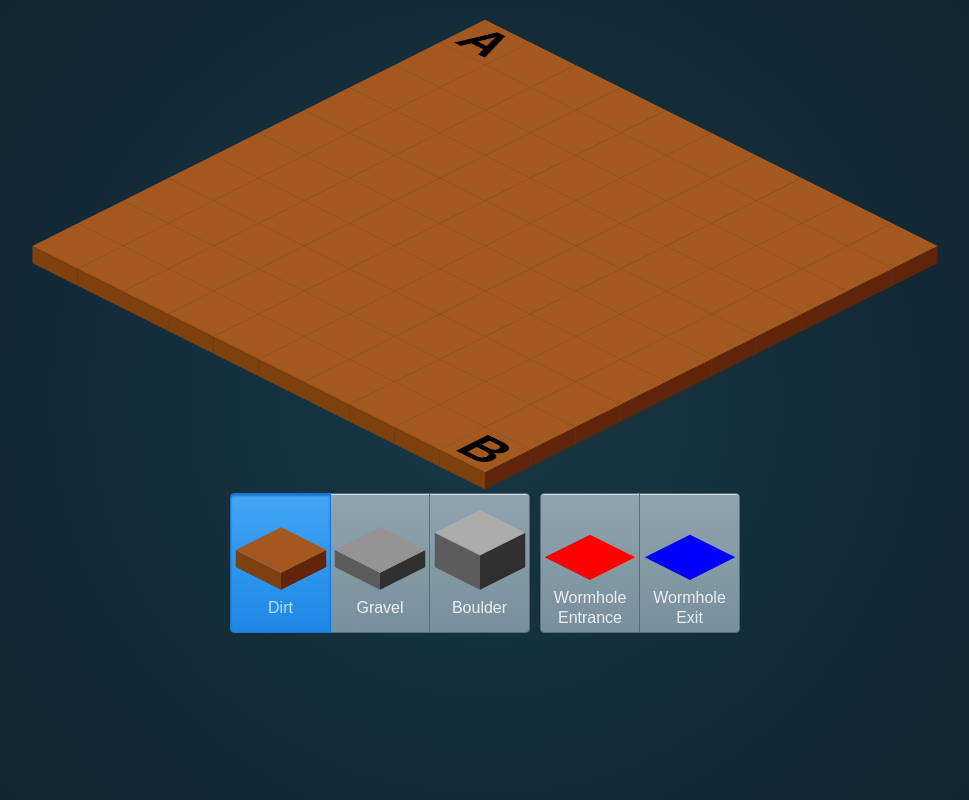
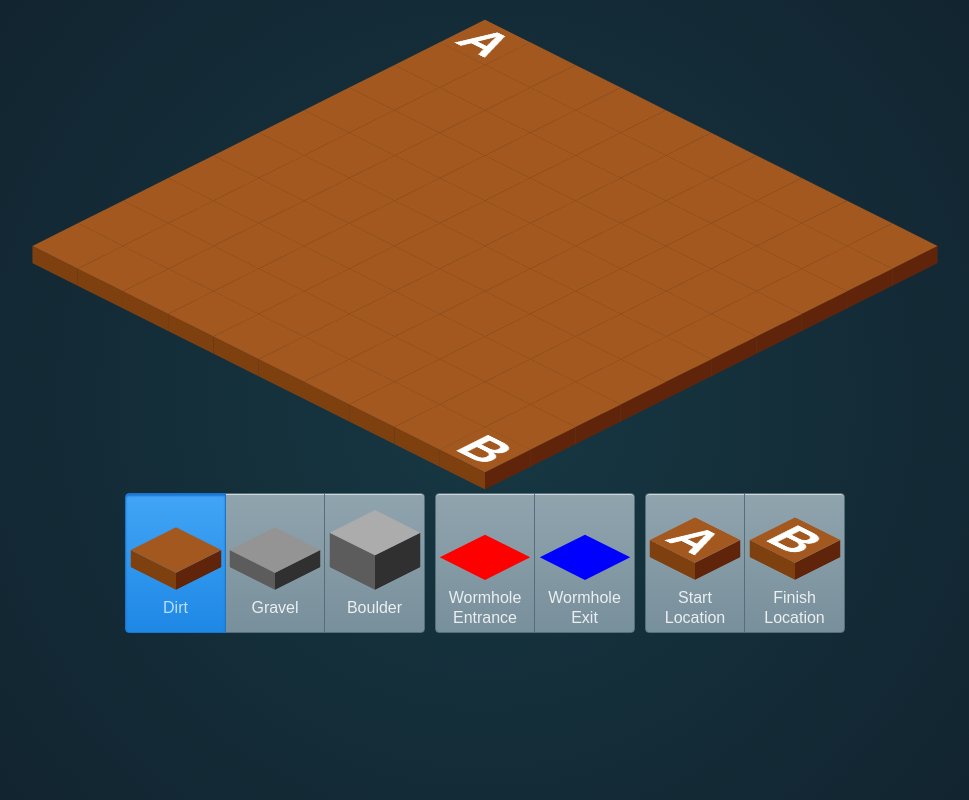
Before and after one commit to borodean/demo-pathfinder, a React (Create React App) app: page / in a window 1280 px wide. Shown: the whole page, without its empty margins (155-1124 px from the left). Built offline with nearby package versions, Linux system fonts and the light colour scheme.

Commit message:
Allow setting start / finish locations

```diff
--- a/src/components/App/index.tsx
+++ b/src/components/App/index.tsx
@@ -4,35 +4,51 @@ import { connect } from 'react-redux';
 import Grid from 'components/Grid';
 import Palette from 'components/Palette';
 import { AppState } from 'store';
-import { updateCell } from 'store/grid/actions';
+import { updateCell, updateFinish, updateStart } from 'store/grid/actions';
 import { GridState } from 'store/grid/types';
-import { selectCellType } from 'store/palette/actions';
-import { PaletteState } from 'store/palette/types';
+import { selectTool } from 'store/palette/actions';
+import {
+  FINISH_LOCATION,
+  PaletteState,
+  START_LOCATION
+} from 'store/palette/types';
 
 interface Props {
   grid: GridState;
   palette: PaletteState;
-  selectCellType: typeof selectCellType;
+  selectTool: typeof selectTool;
   updateCell: typeof updateCell;
+  updateFinish: typeof updateFinish;
+  updateStart: typeof updateStart;
 }
 
 const App: FunctionComponent<Props> = ({
   grid,
   palette,
-  selectCellType,
-  updateCell
+  selectTool,
+  updateCell,
+  updateFinish,
+  updateStart
 }) => {
   return (
     <div>
       <Grid
         finish={grid.finish}
-        onDraw={(x, y) => updateCell(x, y, palette.currentType)}
+        onDraw={(x, y) => {
+          if (palette.activeTool === START_LOCATION) {
+            updateStart(x, y);
+          } else if (palette.activeTool === FINISH_LOCATION) {
+            updateFinish(x, y);
+          } else {
+            updateCell(x, y, palette.activeTool);
+          }
+        }}
         rows={grid.rows}
         start={grid.start}
       />
       <Palette
-        currentType={palette.currentType}
-        onCellClick={selectCellType}
+        activeTool={palette.activeTool}
+        onSelectTool={selectTool}
       />
     </div>
   );
@@ -45,5 +61,5 @@ const mapStateToProps = (state: AppState) => ({
 
 export default connect(
   mapStateToProps,
-  { selectCellType, updateCell }
+  { selectTool, updateCell, updateFinish, updateStart }
 )(App);
--- a/src/components/Cell/styles.tsx
+++ b/src/components/Cell/styles.tsx
@@ -6,6 +6,7 @@ import { CellHeight, CellSize, Obstacle } from 'config/constants';
 export const Cell = styled(({isFinish, isStart, type, ...props}) => (
   <div {...props} />
 ))`
+  color: #fff;
   font-size: ${CellSize}px;
   font-weight: bold;
   height: ${CellSize}px;
--- a/src/components/Palette/index.tsx
+++ b/src/components/Palette/index.tsx
@@ -2,19 +2,24 @@ import React, { FunctionComponent } from 'react';
 
 import Cell from 'components/Cell';
 import { Obstacle } from 'config/constants';
+import {
+  FINISH_LOCATION,
+  PaletteTool,
+  START_LOCATION
+} from 'store/palette/types';
 
 import { Button, Group, Isometry, Palette, Title } from './styles';
 
 interface Props {
-  currentType: Obstacle;
-  onCellClick(cellType: Obstacle): any;
+  activeTool: PaletteTool;
+  onSelectTool(tool: PaletteTool): any;
 }
 
 const PaletteComponent: FunctionComponent<Props> = ({
-  currentType,
-  onCellClick
+  activeTool,
+  onSelectTool
 }) => {
-  const groups = [
+  const obstacles = [
     [
       { type: Obstacle.Regular, title: 'Dirt' },
       { type: Obstacle.Gravel, title: 'Gravel' },
@@ -28,13 +33,13 @@ const PaletteComponent: FunctionComponent<Props> = ({
 
   return (
     <Palette>
-      {groups.map((group, index) => (
+      {obstacles.map((group, index) => (
         <Group key={index}>
           {group.map(tool => (
             <Button
-              isPressed={tool.type === currentType}
+              isPressed={tool.type === activeTool}
               key={tool.type}
-              onClick={() => onCellClick(tool.type)}
+              onClick={() => onSelectTool(tool.type)}
             >
               <Isometry>
                 <Cell type={tool.type} />
@@ -44,6 +49,20 @@ const PaletteComponent: FunctionComponent<Props> = ({
           ))}
         </Group>
       ))}
+      <Group>
+        <Button isPressed={activeTool === START_LOCATION} onClick={() => onSelectTool(START_LOCATION)}>
+          <Isometry>
+            <Cell isStart />
+          </Isometry>
+          <Title>Start Location</Title>
+        </Button>
+        <Button isPressed={activeTool === FINISH_LOCATION} onClick={() => onSelectTool(FINISH_LOCATION)}>
+          <Isometry>
+            <Cell isFinish />
+          </Isometry>
+          <Title>Finish Location</Title>
+        </Button>
+      </Group>
     </Palette>
   );
 };
--- a/src/config/constants.ts
+++ b/src/config/constants.ts
@@ -4,7 +4,7 @@ export const GridHeight = 10;
 export const GridWidth = 10;
 
 export enum Obstacle {
-  Boulder,
+  Boulder = 1,
   Gravel,
   Regular,
   WormholeEntrance,
--- a/src/store/palette/actions.ts
+++ b/src/store/palette/actions.ts
@@ -1,8 +1,8 @@
 import { Obstacle } from 'config/constants';
 
-import { PaletteAction, SELECT_TYPE } from './types';
+import { PaletteAction, PaletteTool, SELECT_TOOL } from './types';
 
-export const selectCellType = (cellType: Obstacle): PaletteAction => ({
-  type: SELECT_TYPE,
-  cellType
+export const selectTool = (tool: PaletteTool): PaletteAction => ({
+  type: SELECT_TOOL,
+  tool
 });
--- a/src/store/palette/reducers.ts
+++ b/src/store/palette/reducers.ts
@@ -1,17 +1,17 @@
 import { Obstacle } from 'config/constants';
 
-import { PaletteAction, PaletteState, SELECT_TYPE } from './types';
+import { PaletteAction, PaletteState, SELECT_TOOL } from './types';
 
 export const initialState: PaletteState = {
-  currentType: Obstacle.Regular
+  activeTool: Obstacle.Regular
 };
 
 export const paletteReducer = (state = initialState, action: PaletteAction) => {
   switch (action.type) {
-    case SELECT_TYPE:
+    case SELECT_TOOL:
       return {
         ...state,
-        currentType: action.cellType
+        activeTool: action.tool
       };
     default:
       return state;
--- a/src/store/palette/types.ts
+++ b/src/store/palette/types.ts
@@ -2,15 +2,23 @@ import { Action } from 'redux';
 
 import { Obstacle } from 'config/constants';
 
+export const FINISH_LOCATION = 'FINISH_LOCATION';
+export const START_LOCATION = 'START_LOCATION';
+
+export type PaletteTool =
+  | Obstacle
+  | typeof FINISH_LOCATION
+  | typeof START_LOCATION;
+
 export interface PaletteState {
-  currentType: Obstacle;
+  activeTool: PaletteTool;
 }
 
-export const SELECT_TYPE = 'SELECT_TYPE';
+export const SELECT_TOOL = 'SELECT_TOOL';
 
 interface SelectTypeAction extends Action {
-  type: typeof SELECT_TYPE;
-  cellType: Obstacle;
+  type: typeof SELECT_TOOL;
+  tool: PaletteTool;
 }
 
 export type PaletteAction = SelectTypeAction;
```
